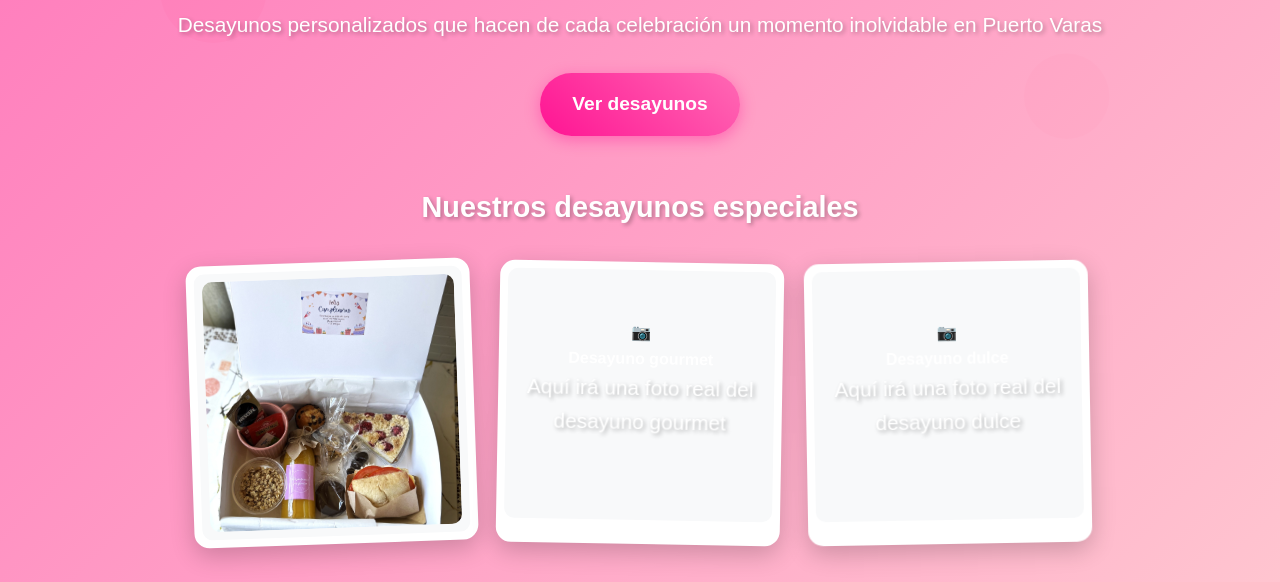
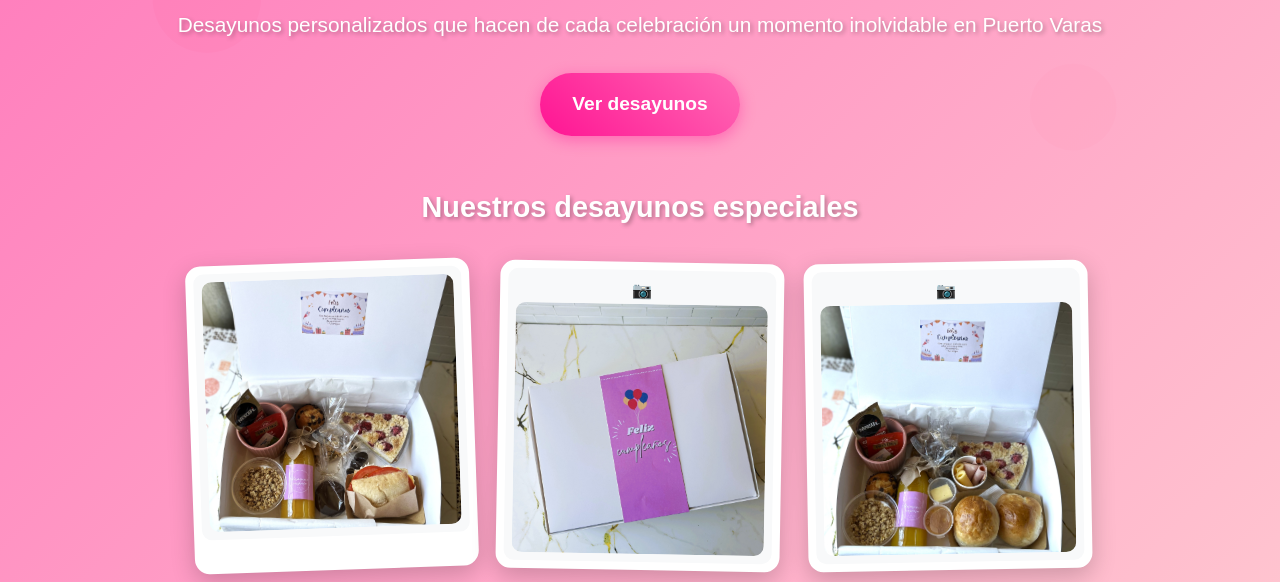
Before and after one commit to martinnbl/desayunos-sorpresa-puerto-varas, a plain HTML site: page index.html in a window 1280 px wide. Shown: the part 218-800 px from the top of the page. Drawn offline with Linux system fonts and the light colour scheme.

Commit message:
Update index.html

```diff
--- a/index.html
+++ b/index.html
@@ -785,15 +785,13 @@
                         <div class="hero-foto-item">
                             <div class="hero-foto-content">
                                 <div class="hero-foto-placeholder">📷</div>
-                                <h4>Desayuno gourmet</h4>
-                                <p>Aquí irá una foto real del desayuno gourmet</p>
+                                    <img src="foto2.jpg" alt="Caja Desayuno" class="hero-foto">
                             </div>
                         </div>
                         <div class="hero-foto-item">
                             <div class="hero-foto-content">
                                 <div class="hero-foto-placeholder">📷</div>
-                                <h4>Desayuno dulce</h4>
-                                <p>Aquí irá una foto real del desayuno dulce</p>
+                                    <img src="foto3.jpg" alt="Desayuno 3" class="hero-foto">
                             </div>
                         </div>
                     </div>
```
